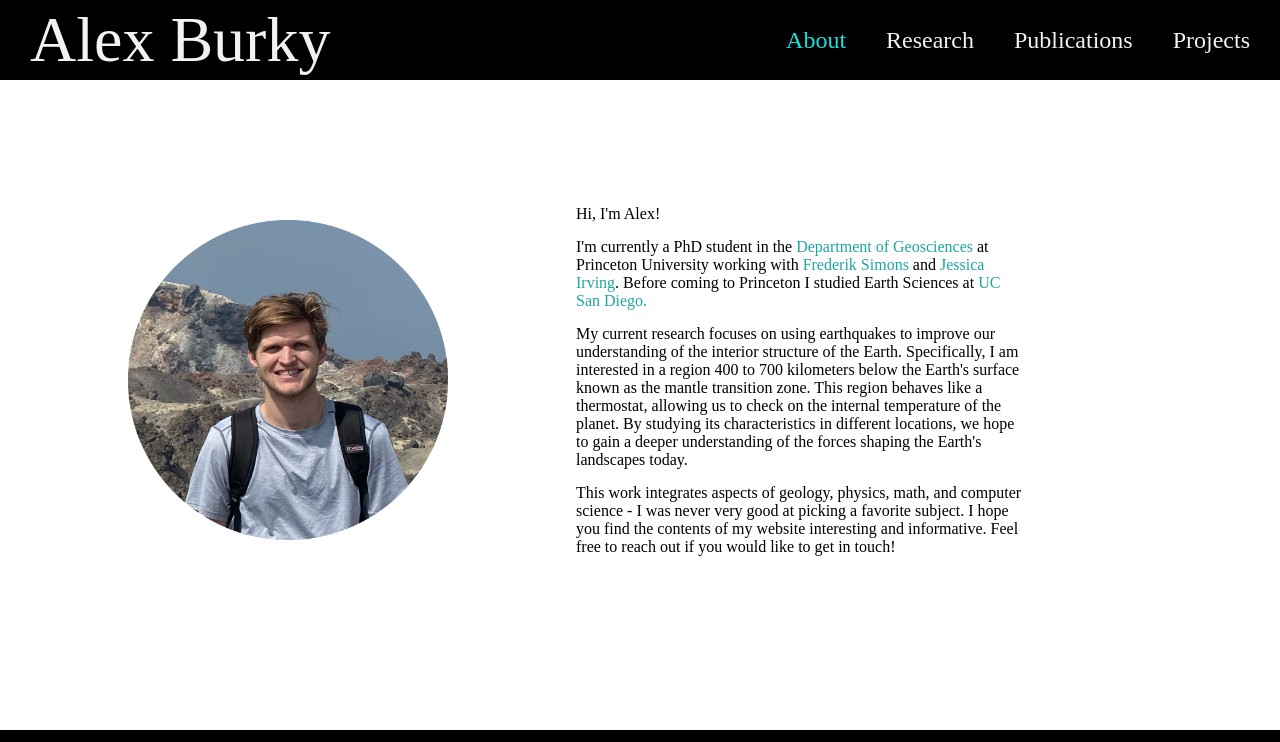
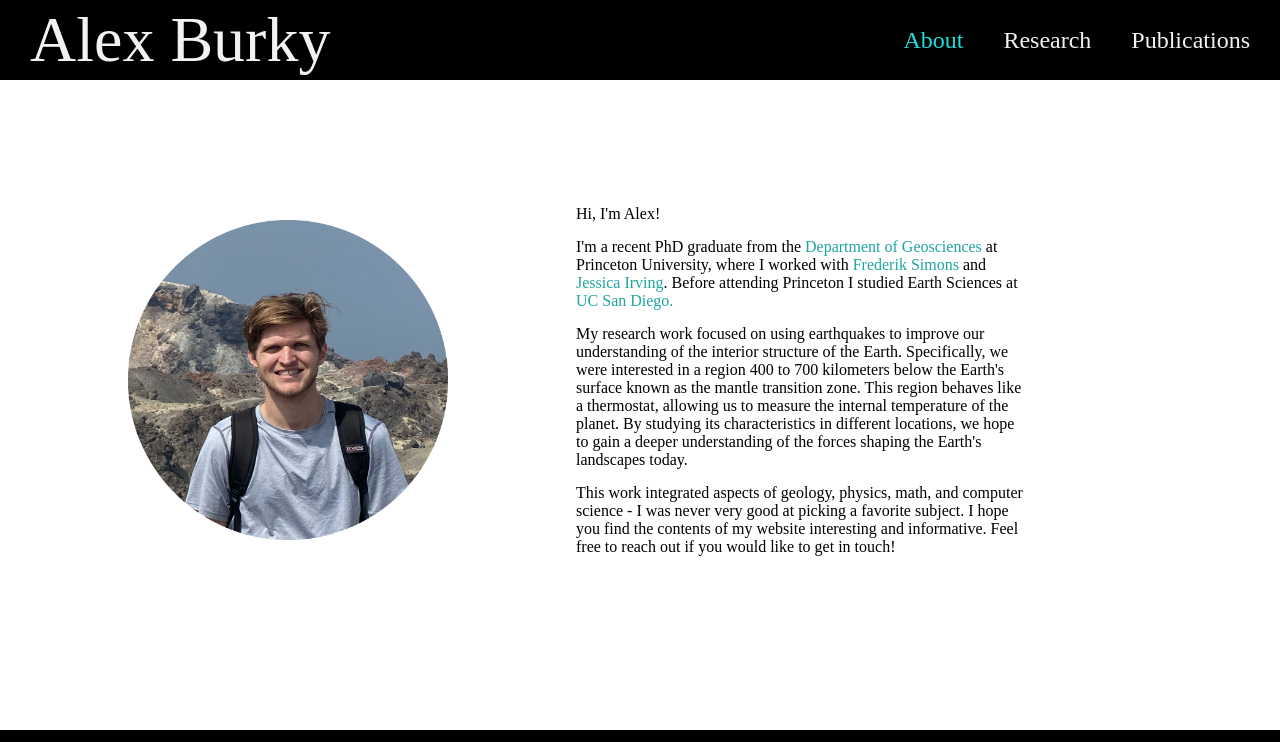
Before and after one commit to alexburky/alexburky.github.io, a plain HTML site: page index.html in a window 1280 px wide. Shown: the top 742 px of the page. Drawn offline with Linux system fonts and the light colour scheme; a web font is replaced by a local one.

Commit message:
Wording updates

```diff
--- a/index.html
+++ b/index.html
@@ -26,9 +26,6 @@
       <li>
         <a href="publications.html" class="nav-links">Publications</a>
       </li>
-      <li>
-        <a href="projects.html" class="nav-links">Projects</a>
-      </li>
     </ul>
   </nav>
 
@@ -37,21 +34,21 @@
       <img class="portrait" src="/img/Website_Photo.png" width="500px" height="500px"/>
       <div class="bio-text">
         <p>Hi, I'm Alex!</p>
-        <p>I'm currently a PhD student in the
+        <p>I'm a recent PhD graduate from the
            <a class="text-link" href="https://geosciences.princeton.edu/" target="_blank">Department of Geosciences</a> at
-           Princeton University working with <a class="text-link" href="https://fjsimons.princeton.edu/" target="_blank">Frederik Simons</a> and
+           Princeton University, where I worked with <a class="text-link" href="https://fjsimons.princeton.edu/" target="_blank">Frederik Simons</a> and
            <a class="text-link" href="https://research-information.bris.ac.uk/en/persons/jessica-c-e-irving" target="_blank">Jessica Irving</a>.
-           Before coming to Princeton I studied Earth Sciences at <a class="text-link" href="https://scripps.ucsd.edu/" target="_blank">UC San
+           Before attending Princeton I studied Earth Sciences at <a class="text-link" href="https://scripps.ucsd.edu/" target="_blank">UC San
            Diego.</a></p>
-        <p>My current research focuses on using earthquakes to improve our
+        <p>My research work focused on using earthquakes to improve our
            understanding of the interior structure of the Earth. Specifically,
-           I am interested in a region 400 to 700 kilometers below the Earth's
+           we were interested in a region 400 to 700 kilometers below the Earth's
            surface known as the mantle transition zone. This region behaves like
-           a thermostat, allowing us to check on the internal temperature of the
+           a thermostat, allowing us to measure the internal temperature of the
            planet. By studying its characteristics in different locations, we
            hope to gain a deeper understanding of the forces shaping the Earth's
            landscapes today.</p>
-        <p>This work integrates aspects of geology, physics, math, and computer
+        <p>This work integrated aspects of geology, physics, math, and computer
            science - I was never very good at picking a favorite subject. I
            hope you find the contents of my website interesting and informative.
            Feel free to reach out if you would like to get in touch!</p>
```
Also changed, not shown: publications.html (+0 -3 lines), research.html (+0 -3 lines).
